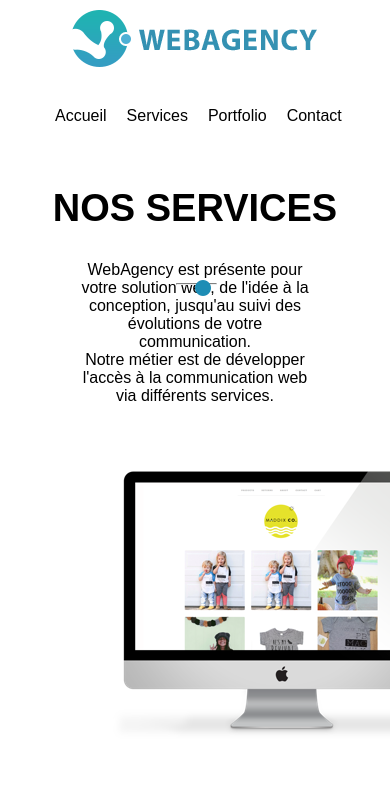
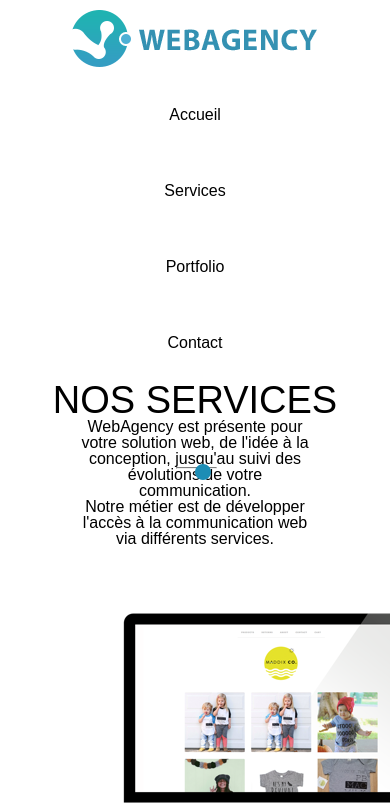
Before and after one commit to ThomasGenet/Webagency, a plain HTML site: page HTML/Index.html in a window 390 px wide. Shown: the top 803 px of the page. Drawn offline with Linux system fonts and the light colour scheme.

Commit message:
Fin de journée

```diff
--- a/HTML/Index.html
+++ b/HTML/Index.html
@@ -45,7 +45,7 @@
                     <span id="webagency">WEBAGENCY</span> : L'AGENCE DE TOUS VOS PROJETS
                 </h1>
                 <p>Vous avez un projet web ? La WebAgency vous aide à le réaliser !</p>
-                <p>Plus d'infos</p>
+                <button>Plus d'infos</button>
             </div>
         </div>
     </header>
--- a/Style.css/style.css
+++ b/Style.css/style.css
@@ -1,3 +1,48 @@
+/*Reset css*/
+html, body, div, span, applet, object, iframe,
+h1, h2, h3, h4, h5, h6, p, blockquote, pre,
+a, abbr, acronym, address, big, cite, code,
+del, dfn, em, img, ins, kbd, q, s, samp,
+small, strike, strong, sub, sup, tt, var,
+b, u, i, center,
+dl, dt, dd, ol, ul, li,
+fieldset, form, label, legend,
+table, caption, tbody, tfoot, thead, tr, th, td,
+article, aside, canvas, details, embed,
+figure, figcaption, footer, header, hgroup,
+menu, nav, output, ruby, section, summary,
+time, mark, audio, video,button {
+	margin: 0;
+	padding: 0;
+	border: 0;
+	font-size: 100%;
+	font: inherit;
+    vertical-align: baseline;
+    border: 0;
+}
+/* HTML5 display-role reset for older browsers */
+article, aside, details, figcaption, figure,
+footer, header, hgroup, menu, nav, section {
+	display: block;
+}
+body {
+	line-height: 1;
+}
+ol, ul {
+	list-style: none;
+}
+blockquote, q {
+	quotes: none;
+}
+blockquote:before, blockquote:after,
+q:before, q:after {
+	content: '';
+	content: none;
+}
+table {
+	border-collapse: collapse;
+	border-spacing: 0;
+}
 
 @font-face {
     font-family: 'FontAwesome';
@@ -150,13 +195,18 @@ nav a {
     font-size: 16px;
 }
 
-#presentation p:last-child {
+#presentation button {
     background-color: #3BAED7;
+    color: white;
     text-align: center;
     padding: 10px;
     width: 110px;
     border-radius: 3px;
     cursor: pointer;
+
+    border-bottom: 0.5em ridge rgba(28, 109, 136, 0.253) ;
+
+
 }
 
 /*Nos services*/
@@ -387,7 +437,7 @@ h2 {
     flex-wrap: wrap;
     justify-content: center;
     margin: auto;
-    max-width: 1400px;
+    width: 80%;
 }
 #figures figure{
     flex-flow: column;
@@ -397,7 +447,7 @@ h2 {
 
 }
 #figures figure img{
-    max-width: 250px;
+    max-width: 8;
     max-height: 180px;
     height: 100%;
     width:100%;
@@ -488,9 +538,7 @@ h2 {
     position: absolute;
     z-index: 9;
 }
-#contact .fondbleu:hover{
-    display: none;
-}
+
 .formulaire{
     background-color: rgba(241, 241, 241, 0.835);
     max-height: 450px;
@@ -606,22 +654,26 @@ footer{
         position: absolute;
         display: flex;
     }
-    iframe .fondbleu{
+    .fondbleu{
         display: none;
     }
-    iframe .fondbleu:hover{
+   .fondbleu:hover{
         display: none;
     }
 
 }
 
-@media screen and (min-width:768px){
+@media screen and (max-width:768px){
+    #menu{
+        display: flex;
+        flex-direction: column;
+    }
     #infos article{
         display: flex;
         flex-direction: column;
     }
     #figures figure img{
-        width: 500px;
+        width: 100%;
         display: flex;
         flex-direction: column;
     }
```
Also changed, not shown: 1 other file.
